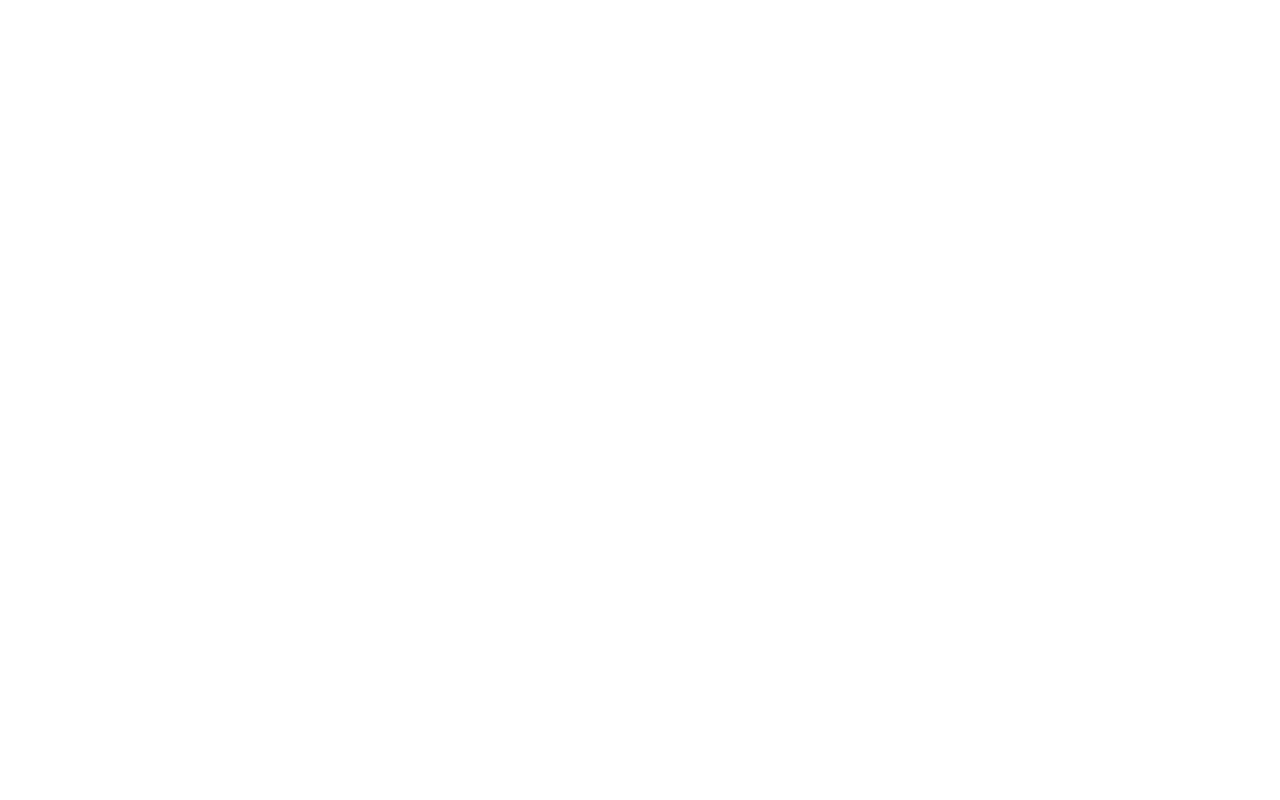
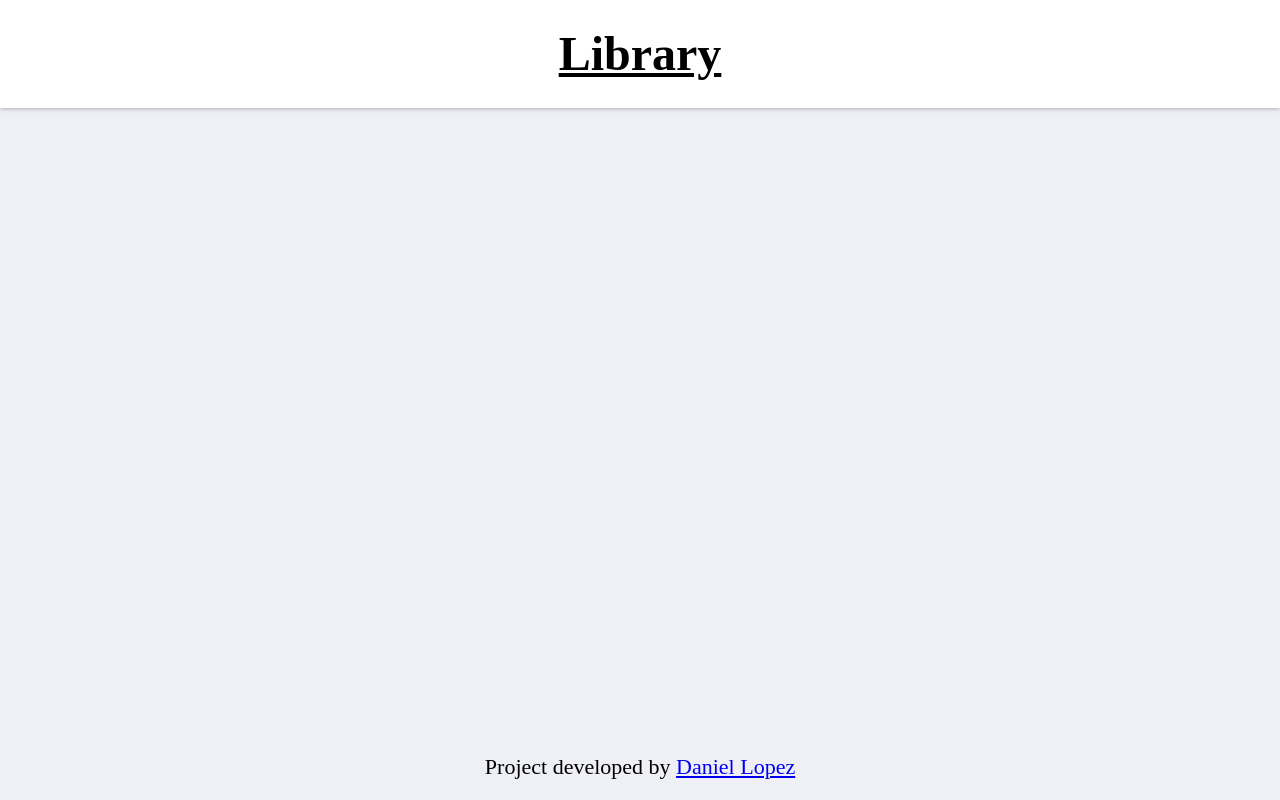
Before and after one commit to DanielLopezUCM/library-odin, a plain HTML site: page index.html in a window 1280 px wide. Drawn offline with Linux system fonts and the light colour scheme.

Commit message:
Given basic styles and done the header and footer

```diff
--- a/index.html
+++ b/index.html
@@ -1,13 +1,25 @@
 <!DOCTYPE html>
 <html lang="en">
+
 <head>
-    <meta charset="UTF-8">
-    <meta name="viewport" content="width=device-width, initial-scale=1.0">
-    <title>Library</title>
-    <link rel="stylesheet" href="style.css">
-    <script src="index.js" defer></script>
+  <meta charset="UTF-8">
+  <meta name="viewport" content="width=device-width, initial-scale=1.0">
+  <title>Library</title>
+  <link rel="stylesheet" href="meyerweb_reset.css">
+  <link rel="stylesheet" href="style.css">
+  <script src="index.js" defer></script>
 </head>
+
 <body>
+  <header>
+    <h1>Library</h1>
+  </header>
+  <main></main>
+  <footer>
+    <div>
+      Project developed by <a href="https://github.com/DanielLopezUCM/library-odin">Daniel Lopez</a>
+    </div>
+  </footer>
+</body>
 
-</body>
 </html>
--- /dev/null
+++ b/meyerweb_reset.css
@@ -0,0 +1,135 @@
+/* http://meyerweb.com/eric/tools/css/reset/
+   v2.0 | 20110126
+   License: none (public domain)
+*/
+
+html,
+body,
+div,
+span,
+applet,
+object,
+iframe,
+h1,
+h2,
+h3,
+h4,
+h5,
+h6,
+p,
+blockquote,
+pre,
+a,
+abbr,
+acronym,
+address,
+big,
+cite,
+code,
+del,
+dfn,
+em,
+img,
+ins,
+kbd,
+q,
+s,
+samp,
+small,
+strike,
+strong,
+sub,
+sup,
+tt,
+var,
+b,
+u,
+i,
+center,
+dl,
+dt,
+dd,
+ol,
+ul,
+li,
+fieldset,
+form,
+label,
+legend,
+table,
+caption,
+tbody,
+tfoot,
+thead,
+tr,
+th,
+td,
+article,
+aside,
+canvas,
+details,
+embed,
+figure,
+figcaption,
+footer,
+header,
+hgroup,
+menu,
+nav,
+output,
+ruby,
+section,
+summary,
+time,
+mark,
+audio,
+video {
+    margin: 0;
+    padding: 0;
+    border: 0;
+    font-size: 100%;
+    font: inherit;
+    vertical-align: baseline;
+}
+
+/* HTML5 display-role reset for older browsers */
+article,
+aside,
+details,
+figcaption,
+figure,
+footer,
+header,
+hgroup,
+menu,
+nav,
+section {
+    display: block;
+}
+
+body {
+    line-height: 1;
+}
+
+ol,
+ul {
+    list-style: none;
+}
+
+blockquote,
+q {
+    quotes: none;
+}
+
+blockquote:before,
+blockquote:after,
+q:before,
+q:after {
+    content: '';
+    content: none;
+}
+
+table {
+    border-collapse: collapse;
+    border-spacing: 0;
+}
--- a/style.css
+++ b/style.css
@@ -0,0 +1,41 @@
+html {
+    height: 100%;
+    width: 100%;
+}
+
+body {
+    height: 100%;
+    width: 100%;
+    display: flex;
+    flex-direction: column;
+}
+
+header {
+    display: flex;
+    justify-content: center;
+    padding: 30px;
+    box-shadow: 0px 0px 5px rgb(150, 150, 150);
+    position: relative;
+}
+
+header>h1 {
+    font-size: 48px;
+    font-weight: bold;
+    text-decoration: underline;
+}
+
+main,
+footer {
+    background-color: rgb(239, 240, 246);
+}
+
+footer {
+    display: flex;
+    justify-content: center;
+    padding: 22px;
+    font-size: 22px;
+}
+
+main {
+    flex: 1;
+}
```
